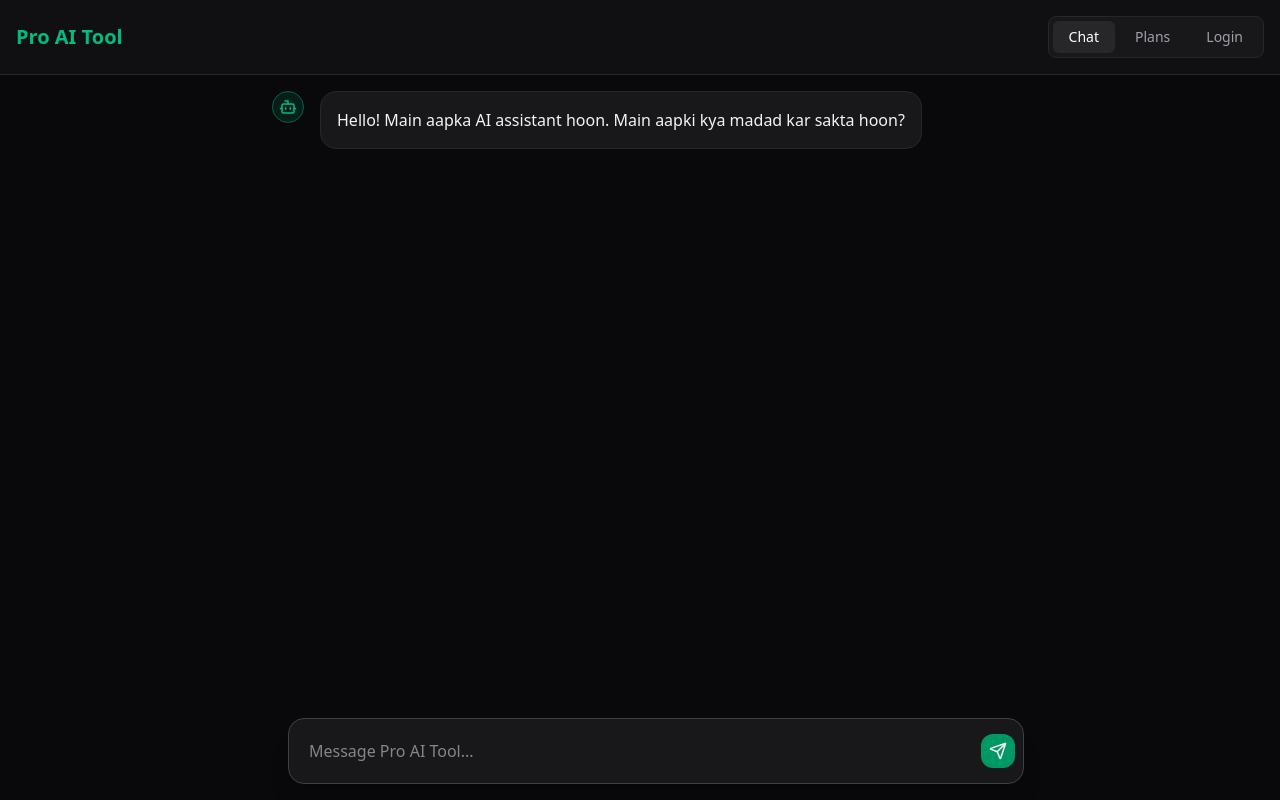
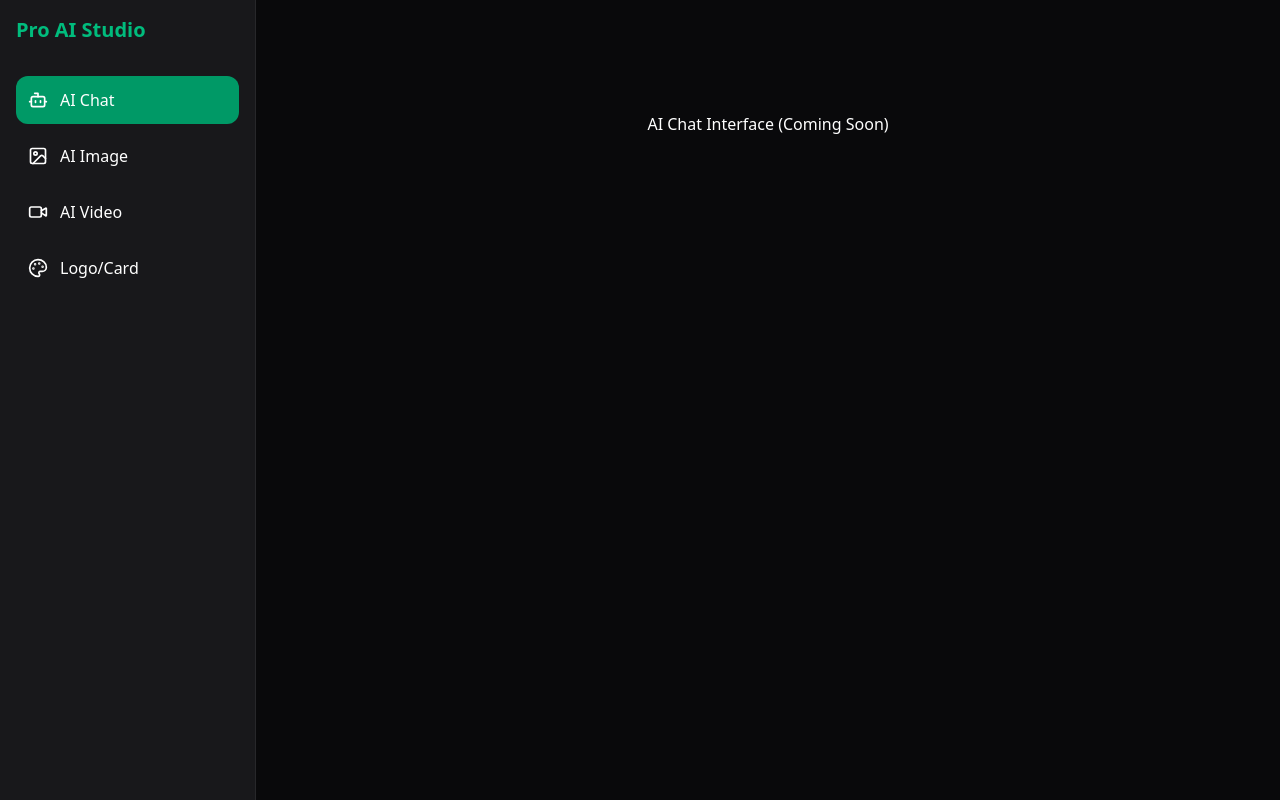
Before and after one commit to tiratkush81038-hue/meri-website, a React (Vite) app: page / in a window 1280 px wide. Built offline with nearby package versions, Linux system fonts and the light colour scheme.

Commit message:
Refactor App component and add Sidebar

```diff
--- a/App.tsx
+++ b/App.tsx
@@ -1,103 +1,41 @@
-import { useState, FormEvent } from 'react';
-import { motion } from 'motion/react';
-import { Send, Bot, User, Lock, CreditCard, Copy, Check } from 'lucide-react';
+import { useState } from 'react';
+import { Bot, Image as ImageIcon, Video, Palette, CreditCard, LayoutDashboard } from 'lucide-react';
 import ReactMarkdown from 'react-markdown';
 
-// Code block component with Copy button
-const CodeBlock = ({ children, className }: any) => {
-  const [copied, setCopied] = useState(false);
-  const code = children;
-
-  const copyToClipboard = () => {
-    navigator.clipboard.writeText(code);
-    setCopied(true);
-    setTimeout(() => setCopied(false), 2000);
-  };
-
+// Components
+const Sidebar = ({ activeView, setView }: any) => {
+  const menu = [
+    { id: 'chat', name: 'AI Chat', icon: Bot },
+    { id: 'image', name: 'AI Image', icon: ImageIcon },
+    { id: 'video', name: 'AI Video', icon: Video },
+    { id: 'design', name: 'Logo/Card', icon: Palette },
+  ];
   return (
-    <div className="relative group my-4 bg-zinc-950 rounded-lg overflow-hidden border border-zinc-800">
-      <div className="flex justify-between items-center px-4 py-2 bg-zinc-900 border-b border-zinc-800">
-        <span className="text-xs text-zinc-400">code</span>
-        <button onClick={copyToClipboard} className="text-zinc-400 hover:text-white">
-          {copied ? <Check size={14} /> : <Copy size={14} />}
-        </button>
+    <div className="w-64 bg-zinc-900 border-r border-zinc-800 p-4 flex flex-col">
+      <h1 className="text-xl font-bold text-emerald-500 mb-8">Pro AI Studio</h1>
+      <div className="space-y-2">
+        {menu.map(item => (
+          <button key={item.id} onClick={() => setView(item.id)} className={`w-full flex items-center gap-3 p-3 rounded-xl transition ${activeView === item.id ? 'bg-emerald-600' : 'hover:bg-zinc-800'}`}>
+            <item.icon size={20} /> {item.name}
+          </button>
+        ))}
       </div>
-      <pre className="p-4 overflow-x-auto text-sm text-emerald-400">
-        <code className={className}>{code}</code>
-      </pre>
     </div>
   );
 };
 
 export default function App() {
-  const [view, setView] = useState<'chat' | 'login' | 'plans'>('chat');
-  const [messages, setMessages] = useState<{ role: 'user' | 'ai'; text: string }[]>([
-    { role: 'ai', text: 'Hello! Main aapka AI assistant hoon. Main aapki kya madad kar sakta hoon?' }
-  ]);
-  const [input, setInput] = useState('');
-  const [isLoading, setIsLoading] = useState(false);
-
-  const handleSubmit = async (e: FormEvent) => {
-    e.preventDefault();
-    if (!input.trim() || isLoading) return;
-    const userMessage = { role: 'user' as const, text: input };
-    setMessages(prev => [...prev, userMessage]);
-    setInput('');
-    setIsLoading(true);
-    try {
-      const response = await fetch('/api/chat', {
-        method: 'POST',
-        headers: { 'Content-Type': 'application/json' },
-        body: JSON.stringify({ message: input }),
-      });
-      const data = await response.json();
-      setMessages(prev => [...prev, { role: 'ai' as const, text: data.text }]);
-    } catch (error) {
-      setMessages(prev => [...prev, { role: 'ai' as const, text: 'Error: API call fail.' }]);
-    } finally {
-      setIsLoading(false);
-    }
-  };
+  const [view, setView] = useState('chat');
 
   return (
-    <div className="min-h-screen bg-zinc-950 text-zinc-100 flex flex-col font-sans">
-      <header className="p-4 border-b border-zinc-800 flex justify-between items-center bg-zinc-900/50 backdrop-blur-sm sticky top-0 z-10">
-        <h1 className="font-bold text-xl text-emerald-500">Pro AI Tool</h1>
-        <div className="flex gap-1 bg-zinc-900 p-1 rounded-lg border border-zinc-800">
-          {['chat', 'plans', 'login'].map(v => (
-            <button key={v} onClick={() => setView(v as any)} className={`px-4 py-1.5 rounded-md text-sm font-medium transition ${view === v ? 'bg-zinc-800 text-white' : 'text-zinc-400 hover:text-white'}`}>
-              {v.charAt(0).toUpperCase() + v.slice(1)}
-            </button>
-          ))}
-        </div>
-      </header>
-
-      {view === 'chat' && (
-        <div className="flex-1 overflow-y-auto p-4 space-y-6 max-w-3xl mx-auto w-full">
-          {messages.map((msg, i) => (
-            <motion.div key={i} initial={{ opacity: 0, y: 10 }} animate={{ opacity: 1, y: 0 }} className={`flex gap-4 ${msg.role === 'user' ? 'justify-end' : ''}`}>
-              {msg.role === 'ai' && <div className="w-8 h-8 rounded-full bg-emerald-900/30 flex items-center justify-center border border-emerald-800"><Bot size={18} className="text-emerald-500" /></div>}
-              <div className={`p-4 rounded-2xl max-w-[85%] ${msg.role === 'user' ? 'bg-emerald-600 text-white' : 'bg-zinc-900 border border-zinc-800'}`}>
-                {msg.role === 'ai' ? (
-                  <ReactMarkdown components={{ code: CodeBlock }} className="prose prose-invert prose-sm max-w-none">
-                    {msg.text}
-                  </ReactMarkdown>
-                ) : (
-                  msg.text
-                )}
-              </div>
-            </motion.div>
-          ))}
-          <div className="h-20" /> {/* Spacer */}
-          <form onSubmit={handleSubmit} className="fixed bottom-4 max-w-3xl w-full mx-auto px-4">
-            <div className="relative bg-zinc-900 border border-zinc-700 rounded-2xl shadow-xl flex items-center p-2 focus-within:border-emerald-500 transition">
-              <input value={input} onChange={(e) => setInput(e.target.value)} className="flex-1 bg-transparent p-3 outline-none" placeholder="Message Pro AI Tool..." />
-              <button className="bg-emerald-600 p-2 rounded-xl hover:bg-emerald-500 transition"><Send size={18} /></button>
-            </div>
-          </form>
-        </div>
-      )}
-      {/* ... (login and plans views remain same) */}
+    <div className="min-h-screen bg-zinc-950 text-white flex">
+      <Sidebar activeView={view} setView={setView} />
+      <main className="flex-1 p-8">
+        {view === 'chat' && <div className="text-center mt-20">AI Chat Interface (Coming Soon)</div>}
+        {view === 'image' && <div className="text-center mt-20">AI Image Generator (Coming Soon)</div>}
+        {view === 'video' && <div className="text-center mt-20">AI Video Generator (Coming Soon)</div>}
+        {view === 'design' && <div className="text-center mt-20">Logo/Card Creator (Coming Soon)</div>}
+      </main>
     </div>
   );
 }
```
